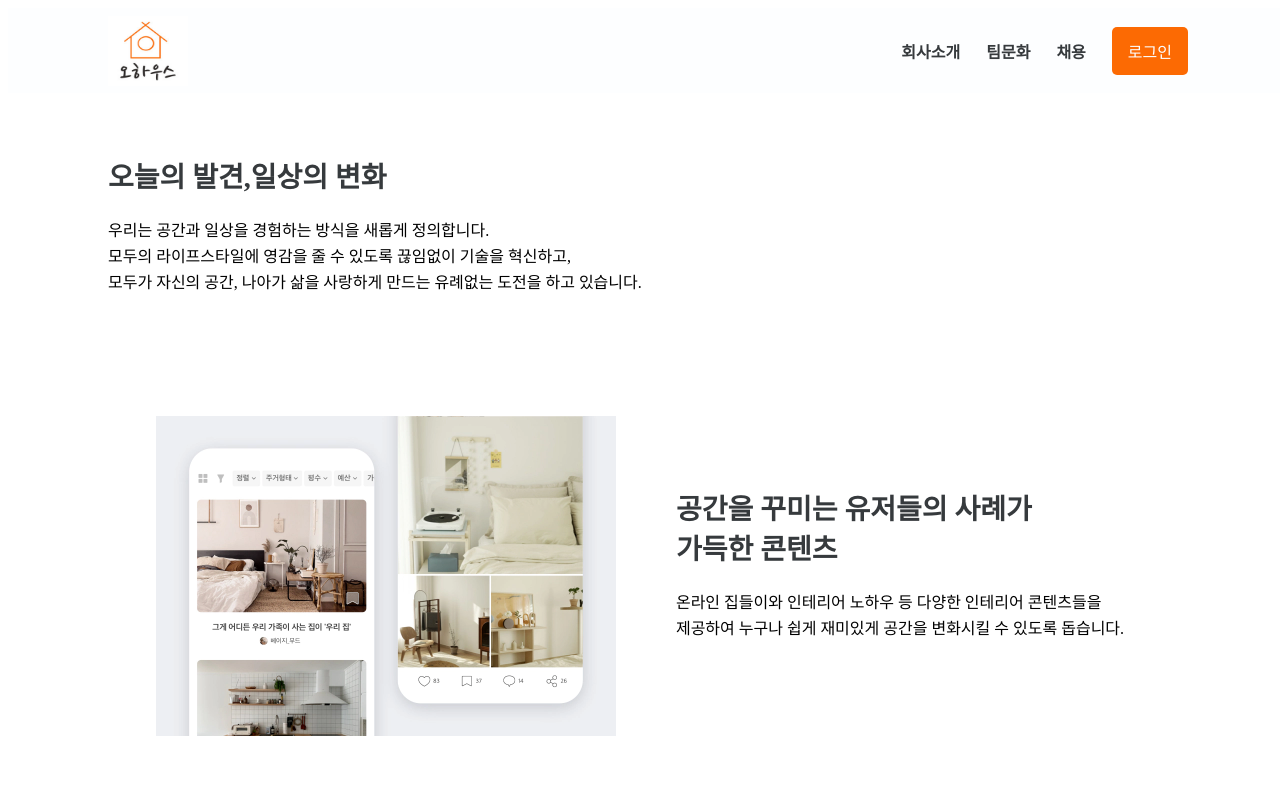
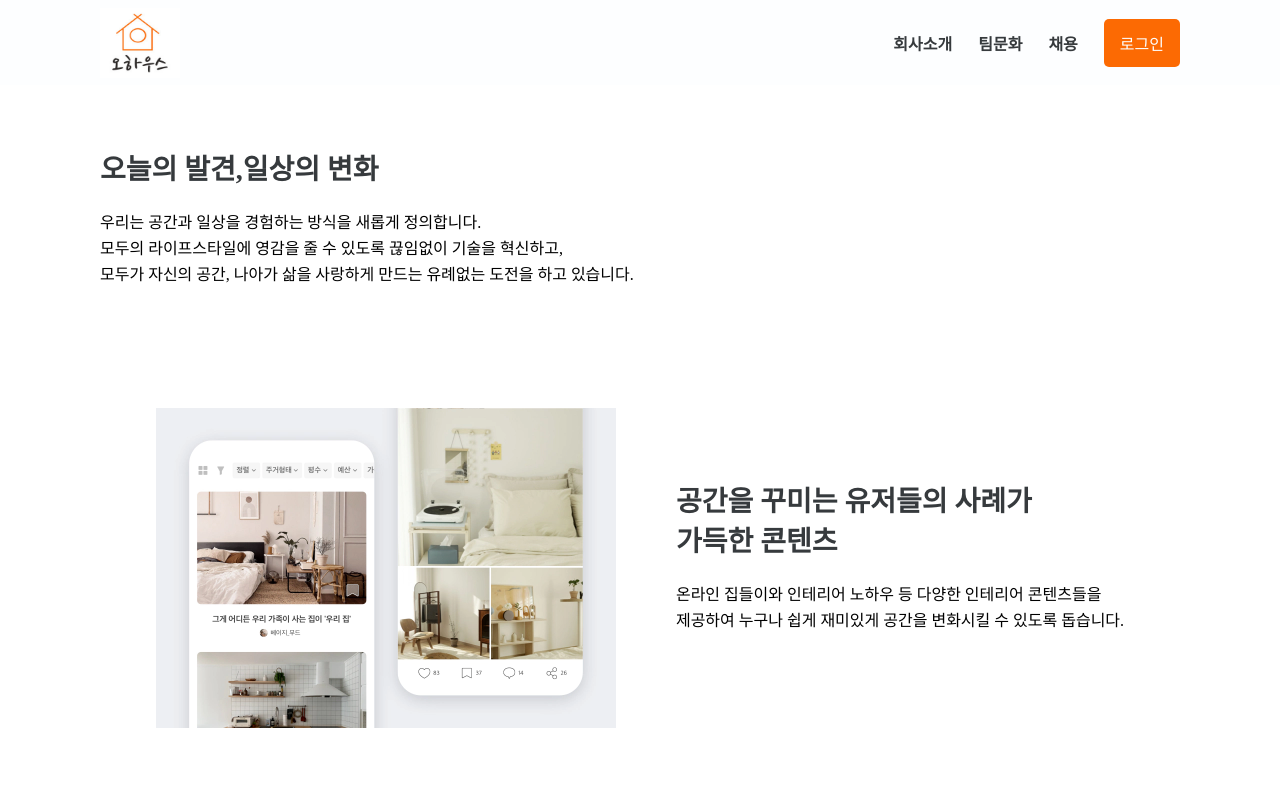
Before and after one commit to carrotdy/ohHouse-react, a React (Create React App) app: page / in a window 1280 px wide. Shown: the top 800 px of the page. Built offline with nearby package versions, Linux system fonts and the light colour scheme; no server answers; a web font is replaced by a local one.

Commit message:
UI수정

```diff
--- a/src/views/main/회사소개.tsx
+++ b/src/views/main/회사소개.tsx
@@ -13,7 +13,9 @@ const 회사소개: React.FunctionComponent = () => {
   return (
     <>
       <Container>
-        <Title data-aos="fade-up">오늘의 발견,일상의 변화</Title>
+        <Title data-aos="fade-up">
+          오늘의 발견,일상의 변화
+        </Title>
         <SubTitle data-aos="fade-up">
           우리는 공간과 일상을 경험하는 방식을 새롭게 정의합니다.
           <br />
--- a/src/views/styles/Index.scss
+++ b/src/views/styles/Index.scss
@@ -4,6 +4,10 @@
 	//antd에서 필수적으로 파일업로드하면 뜨는 css 제거
 	.ant-upload-list {
 		display: none;
+	}
+	body {
+		margin: 0;
+		padding: 0;
 	}
 }
 
```
